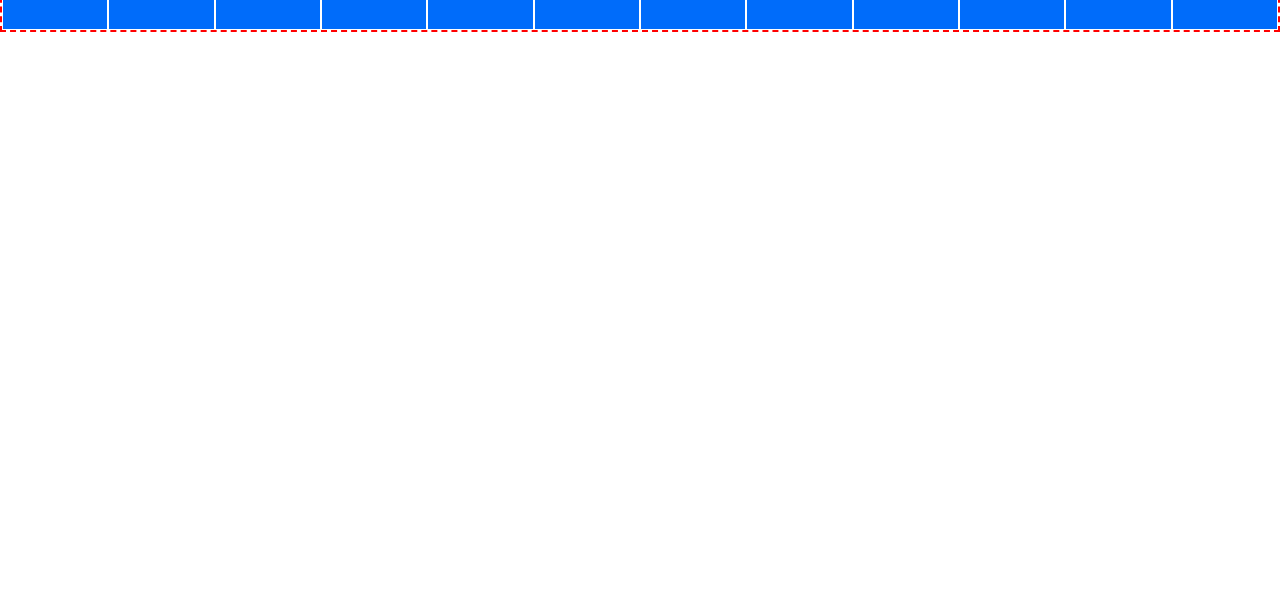
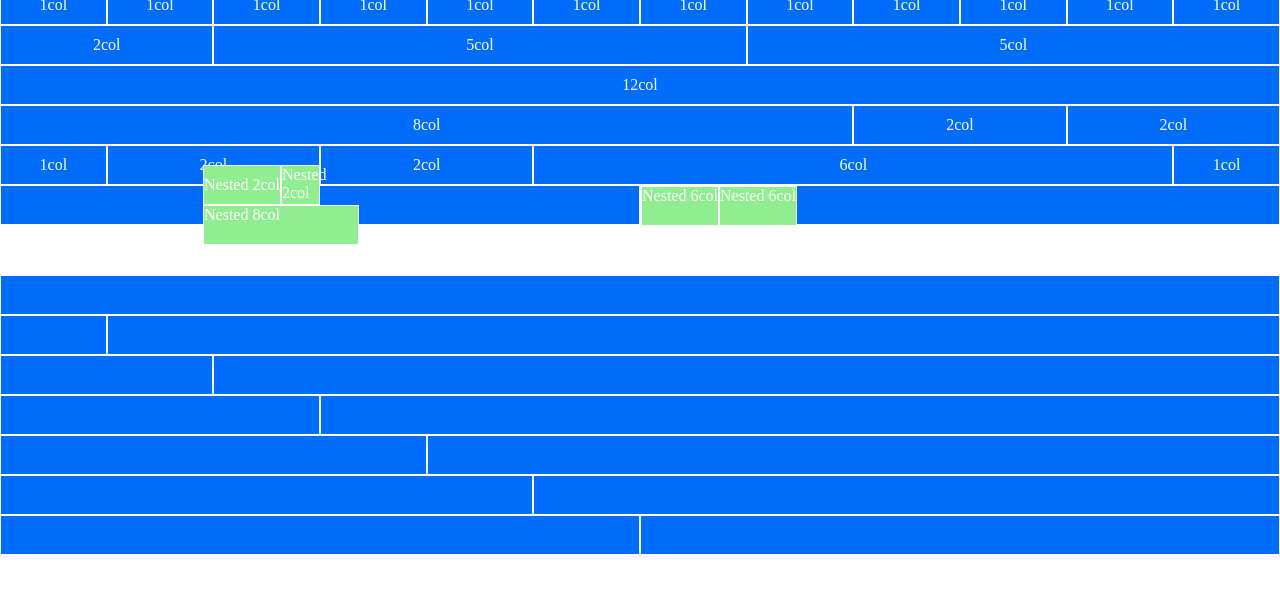
Before and after one commit to Gabri1391/html-css-12bool, a plain HTML site: page index.html in a window 1280 px wide. Shown: the part 52-651 px from the top of the page. Drawn offline with Linux system fonts and the light colour scheme.

Commit message:
1-2 rows

```diff
--- a/css/12bool.css
+++ b/css/12bool.css
@@ -68,8 +68,8 @@
 }
 
 .row > .col-4{
-    flex-basis: 25%;
-    max-width: 25%;
+    flex-basis: calc(100% / 12 * 4);
+    max-width: calc(100% / 12 * 4);
 }
 
 .row > .col-3{
@@ -83,6 +83,59 @@
 }
 
 .row > .col-1{
-    flex-basis: calc(100% / 12 * 1);
-    max-width: calc(100% / 12 * 1);
+    flex-basis: calc(100% / 12);
+    max-width: calc(100% / 12);
 }
+
+/* FLEXBOX MODE */
+
+/* Justify-content */
+.justify-center{
+    justify-content: center;
+}
+
+.justify-between{
+    justify-content: space-between;
+}
+
+.justify-around{
+    justify-content: space-around;
+}
+
+.justify-evenly{
+    justify-content: space-evenly;
+}
+
+.justify-start{
+    justify-content: flex-start;
+}
+
+.justify-end{
+    justify-content: flex-end;
+}
+
+.justify-baseline{
+    justify-content: baseline;
+}
+
+/* Align-items */
+
+.align-center{
+    align-items: center;
+}
+
+.align-stretch{
+    align-items:stretch;
+}
+
+.align-start{
+    align-items: flex-start;
+}
+
+.align-end{
+    align-items: flex-end;
+}
+
+.align-baseline{
+    align-items: baseline;
+}
--- a/css/style.css
+++ b/css/style.css
@@ -1,9 +1,17 @@
-.row{
-    border: 2px dashed red;
-}
 
 .row > [class^="col"]{
     background-color: #006CFA;
-    min-height: 80px;
+    height: 40px;
     border: 1px solid #fff;
+    color: #fff;
+    display: flex;
 }
+
+.row .row > [class^="col"]{
+    background-color: lightgreen;
+    color: #fff;
+}
+
+.mt50{
+    margin-top: 50px;
+}
--- a/index.html
+++ b/index.html
@@ -9,22 +9,70 @@
     <title>Framework</title>
 </head>
 <body>
-    <div class="container">
-        <div class="row">
-            <div class="col-1">1col</div>
-            <div class="col-1">1col</div>
-            <div class="col-1">1col</div>
-            <div class="col-1">1col</div>
-            <div class="col-1">1col</div>
-            <div class="col-1">1col</div>
-            <div class="col-1">1col</div>
-            <div class="col-1">1col</div>
-            <div class="col-1">1col</div>
-            <div class="col-1">1col</div>
-            <div class="col-1">1col</div>
-            <div class="col-1">1col</div>
+
+    <h1>Esercizio per casa</h1>
+
+    <!-- Prima row -->
+    <div class="row">
+        <div class="col-1 justify-center align-center">1col</div>
+        <div class="col-1 justify-center align-center">1col</div>
+        <div class="col-1 justify-center align-center">1col</div>
+        <div class="col-1 justify-center align-center">1col</div>
+        <div class="col-1 justify-center align-center">1col</div>
+        <div class="col-1 justify-center align-center">1col</div>
+        <div class="col-1 justify-center align-center">1col</div>
+        <div class="col-1 justify-center align-center">1col</div>
+        <div class="col-1 justify-center align-center">1col</div>
+        <div class="col-1 justify-center align-center">1col</div>
+        <div class="col-1 justify-center align-center">1col</div>
+        <div class="col-1 justify-center align-center">1col</div>
+        <div class="col-2 justify-center align-center">2col</div>
+        <div class="col-5 justify-center align-center">5col</div>
+        <div class="col-5 justify-center align-center">5col</div>
+        <div class="col-12 justify-center align-center">12col</div>
+        <div class="col-8 justify-center align-center">8col</div>
+        <div class="col-2 justify-center align-center">2col</div>
+        <div class="col-2 justify-center align-center">2col</div>
+        <div class="col-1 justify-center align-center">1col</div>
+        <div class="col-2 justify-center align-center">2col</div>
+        <div class="col-2 justify-center align-center">2col</div>
+        <div class="col-6 justify-center align-center">6col</div>
+        <div class="col-1 justify-center align-center">1col</div>
+        <div class="col-6 justify-center align-center">
+            <div class="row">
+                <div class="col-justify-center align-center">Nested 2col</div>
+                <div class="col-2">Nested 2col</div>
+                <div class="col-8">Nested 8col</div>
+            </div>
+
+        </div>
+        <div class="col-6">
+            <div class="row">
+                <div class="col-6">Nested 6col</div>
+                <div class="col-6">Nested 6col</div>
+            </div>
         </div>
     </div>
 
+    <!-- Seconda row -->
+    <div class="row mt50">
+        <div class="col-12"></div>
+        <div class="col-1"></div>
+        <div class="col-11"></div>
+        <div class="col-2"></div>
+        <div class="col-10"></div>
+        <div class="col-3"></div>
+        <div class="col-9"></div>
+        <div class="col-4"></div>
+        <div class="col-8"></div>
+        <div class="col-5"></div>
+        <div class="col-7"></div>
+        <div class="col-6"></div>
+        <div class="col-6"></div>
+    </div>
+
+    <!-- Terza row -->
+    <h1 class="mt50">Offset</h1>
+
 </body>
 </html>
```
